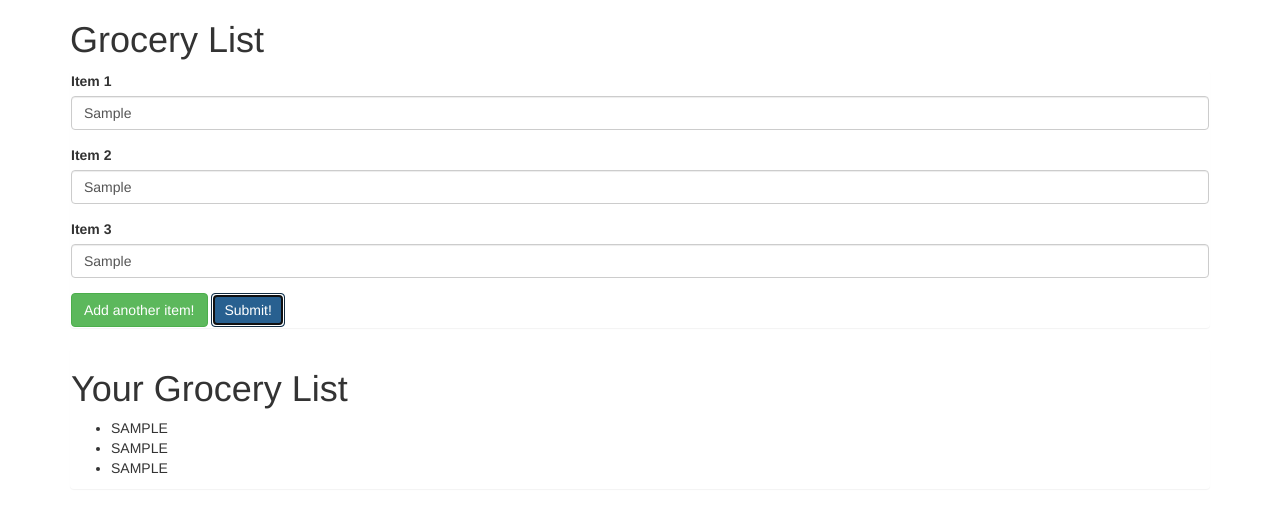
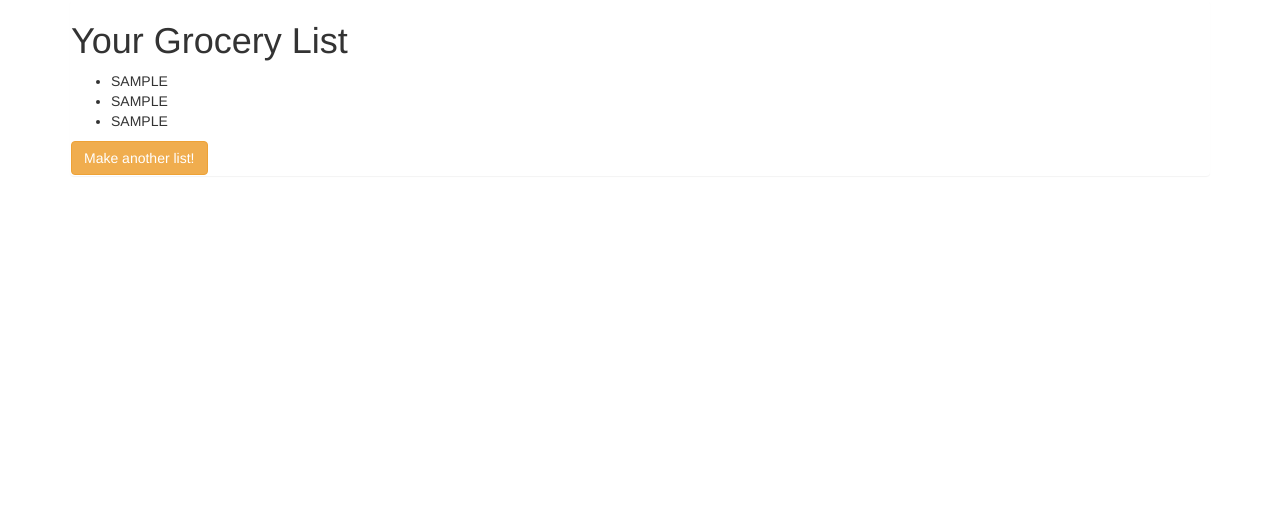
Before and after one commit to ericanafziger/grocery-list, a plain HTML site: page index.html in a window 1280 px wide. Both pictures are taken after typing "Sample", "Sample", "Sample" into the empty fields and a click on the button "Submit!". Drawn offline with Linux system fonts and the light colour scheme.

Commit message:
add make another list button and hide #blanks on submit

```diff
--- a/index.html
+++ b/index.html
@@ -9,8 +9,8 @@
   </head>
   <body>
     <div class="container">
-      <h1>Grocery List</h1>
       <div class="panel" id="blanks">
+        <h1>Grocery List</h1>
         <form>
           <div id="formItems">
 
@@ -36,6 +36,8 @@
         <h1>Your Grocery List</h1>
         <ul>
         </ul>
+        <button type="button" class="btn btn-warning" id="refresh">Make another list!</button>
+
       </div><!--closes show-->
     </div><!--closes container-->
 
--- a/js/scripts.js
+++ b/js/scripts.js
@@ -24,6 +24,7 @@ $(document).ready(function(){
    });
 
    $("#show").show();
+   $("#blanks").hide();
    event.preventDefault();
  });
 
@@ -45,5 +46,7 @@ $(document).ready(function(){
    )
 
  });
-
+ $("#refresh").click(function() {
+   location.reload();
+ });
 }); //end document ready
```
